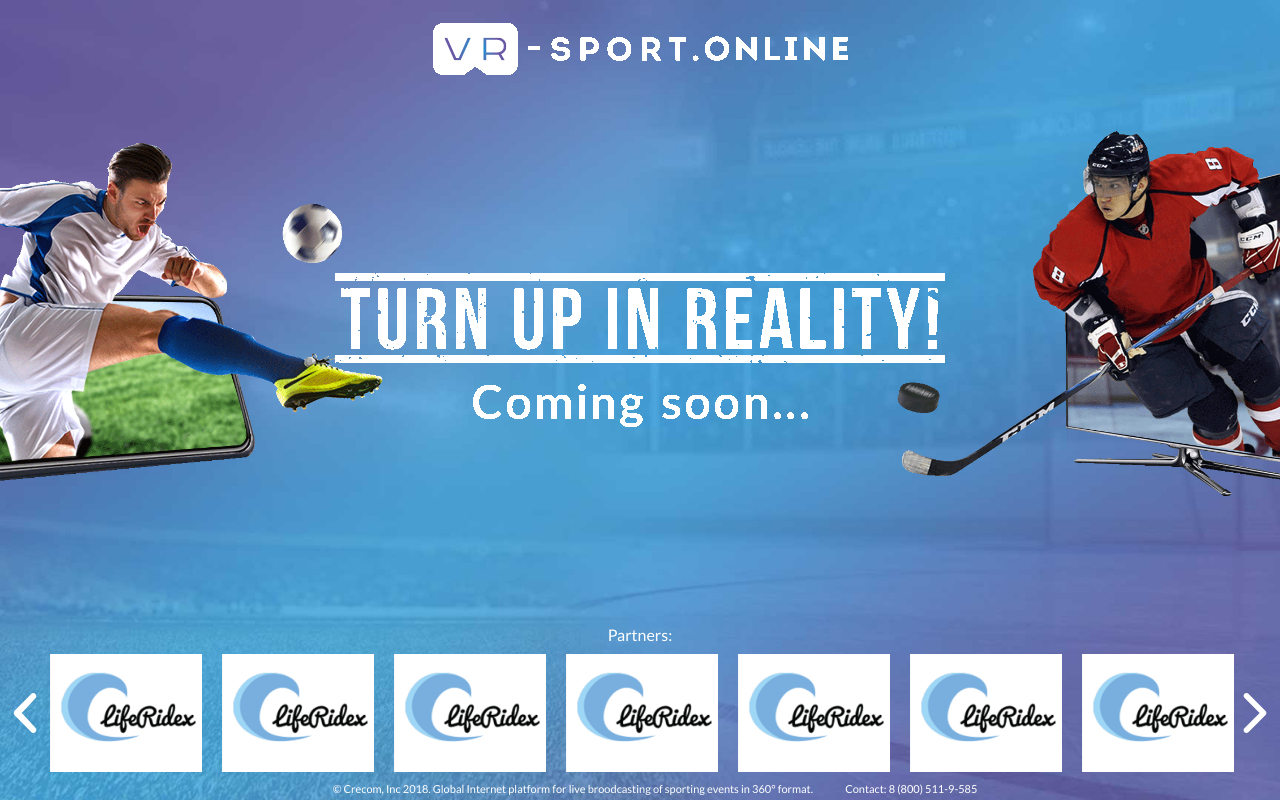
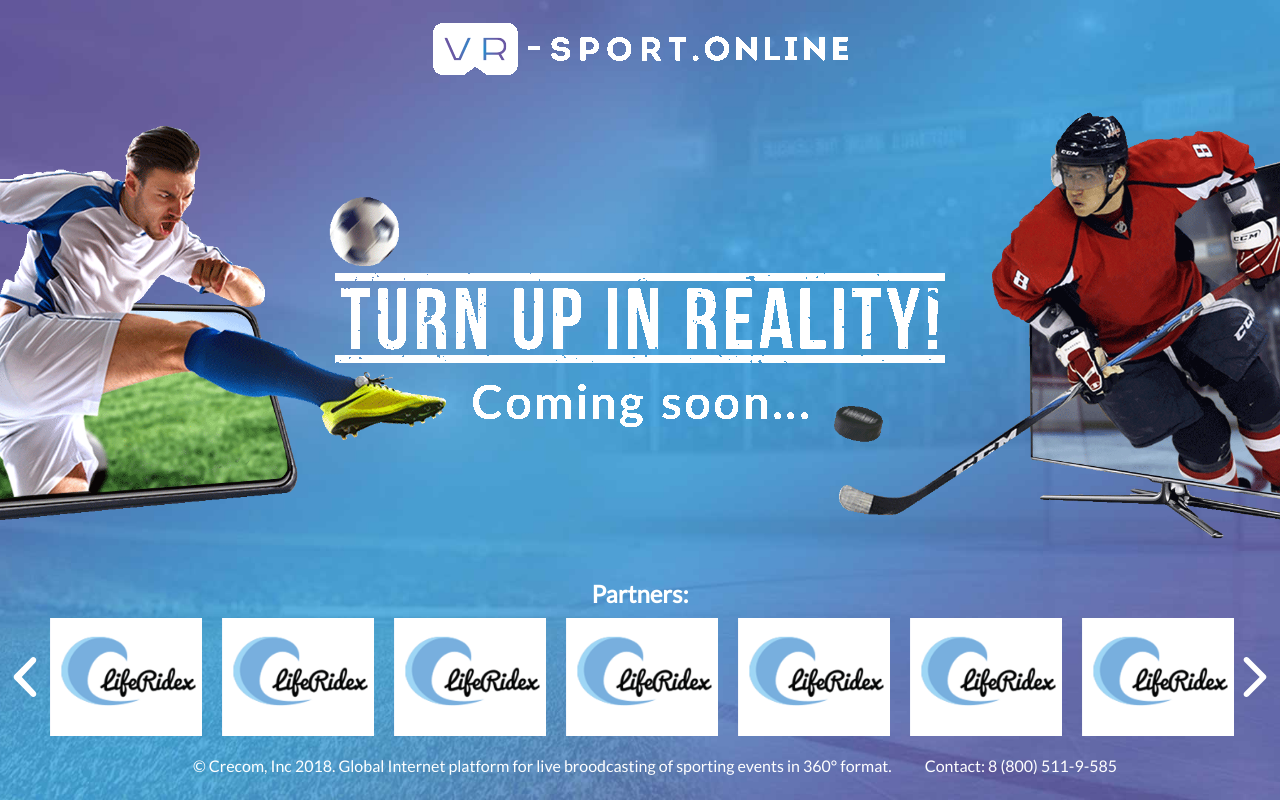
Before and after one commit to AndreyGinger/vr-sport-prompt, a plain HTML site: page index.html in a window 1280 px wide. Drawn offline with Linux system fonts and the light colour scheme.

Commit message:
fixed pixel perfect

```diff
--- a/css/style.css
+++ b/css/style.css
@@ -58,8 +58,8 @@ header {
     -webkit-background-size: contain;
     background-size: contain;
     background-repeat: no-repeat;
-    width: 300px;
-    height: 200px;
+    width: 70%;
+    height: 30%;
     position: absolute;
     top: 10%;
     left: 0;
@@ -72,8 +72,8 @@ header {
     background-size: contain;
     background-repeat: no-repeat;
     background-position: right center;
-    width: 300px;
-    height: 200px;
+    width: 70%;
+    height: 30%;
     position: absolute;
     top: 50%;
     right: 0;
@@ -87,22 +87,33 @@ header {
 }
 
 .slider {
-    max-width: 1200px;
+    max-width: 1600px;
     margin: 0 auto;
 }
 
 .slider_item {
+    outline: none;
+    background: #ffffff;
+    margin: 0 10px;
+}
+
+.slider_item a {
     outline: none;
 }
 
 .slider_item img {
     max-width: 100%;
     height: auto;
-    padding: 10px;
+    margin: 0 auto;
 }
 
 .partners {
     padding: 0 20px;
+}
+
+.partners_header {
+    font-size: 24px;
+    font-weight: bold;
 }
 
 .slick-arrow {
@@ -137,7 +148,8 @@ header {
 
 .copy {
     text-align: center;
-    font-size: 11px;
+    font-size: 16px;
+    padding: 20px 0;
 }
 
 .copy p {
@@ -155,9 +167,10 @@ header {
 .partners_header {
     color: #ffffff;
     text-align: center;
+    padding: 10px;
 }
 
-@media (min-width: 640px) {
+@media (min-width: 740px) {
     body {
         background-image: url("../img/bg-b.jpg");
     }
@@ -178,7 +191,7 @@ header {
         background-image: url("../img/img1-b.png");
         top: 0;
         margin-top: 0;
-        width: 30%;
+        width: 35%;
         height: 100%;
         -webkit-background-size: contain;
         background-size: contain;
@@ -189,7 +202,7 @@ header {
         background-image: url("../img/img2-b.png");
         top: 0;
         margin-top: 0;
-        width: 30%;
+        width: 35%;
         height: 100%;
         -webkit-background-size: contain;
         background-size: contain;
```
